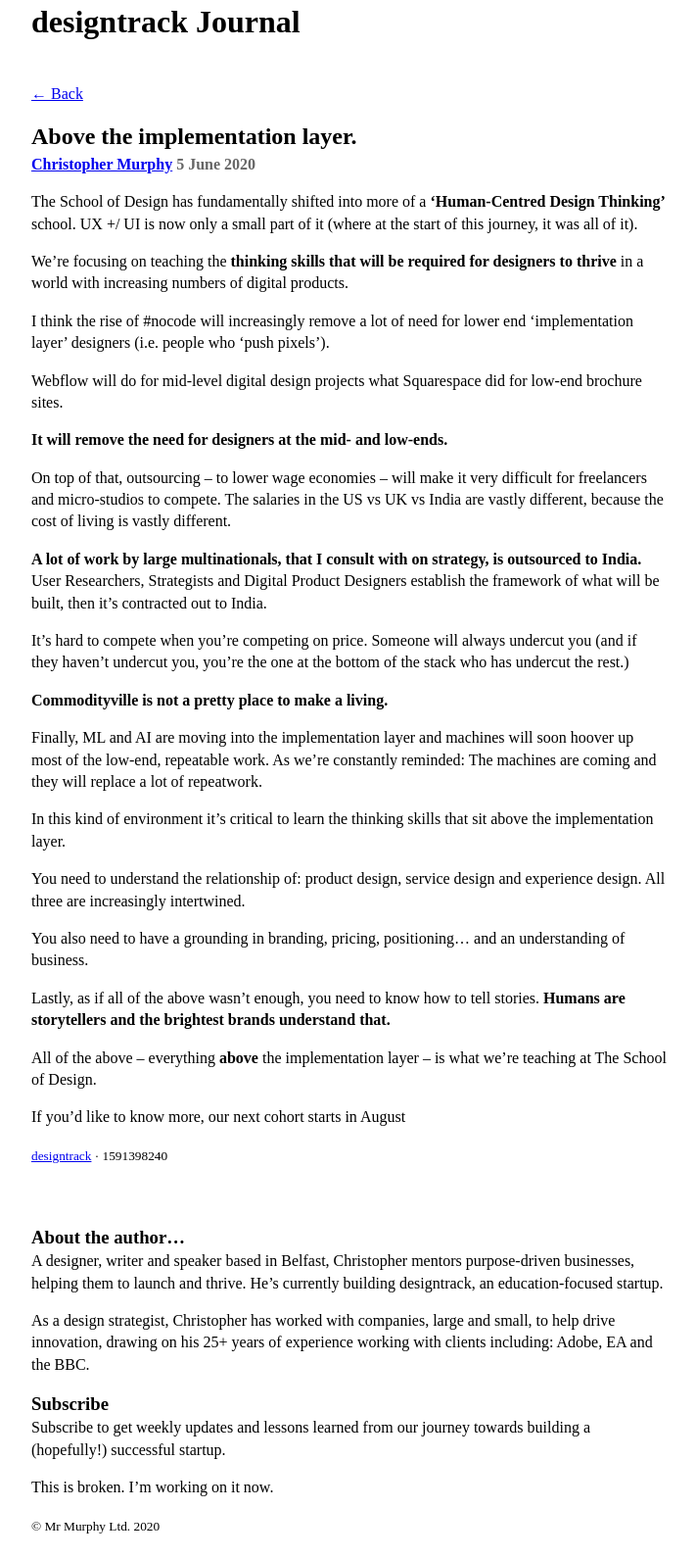
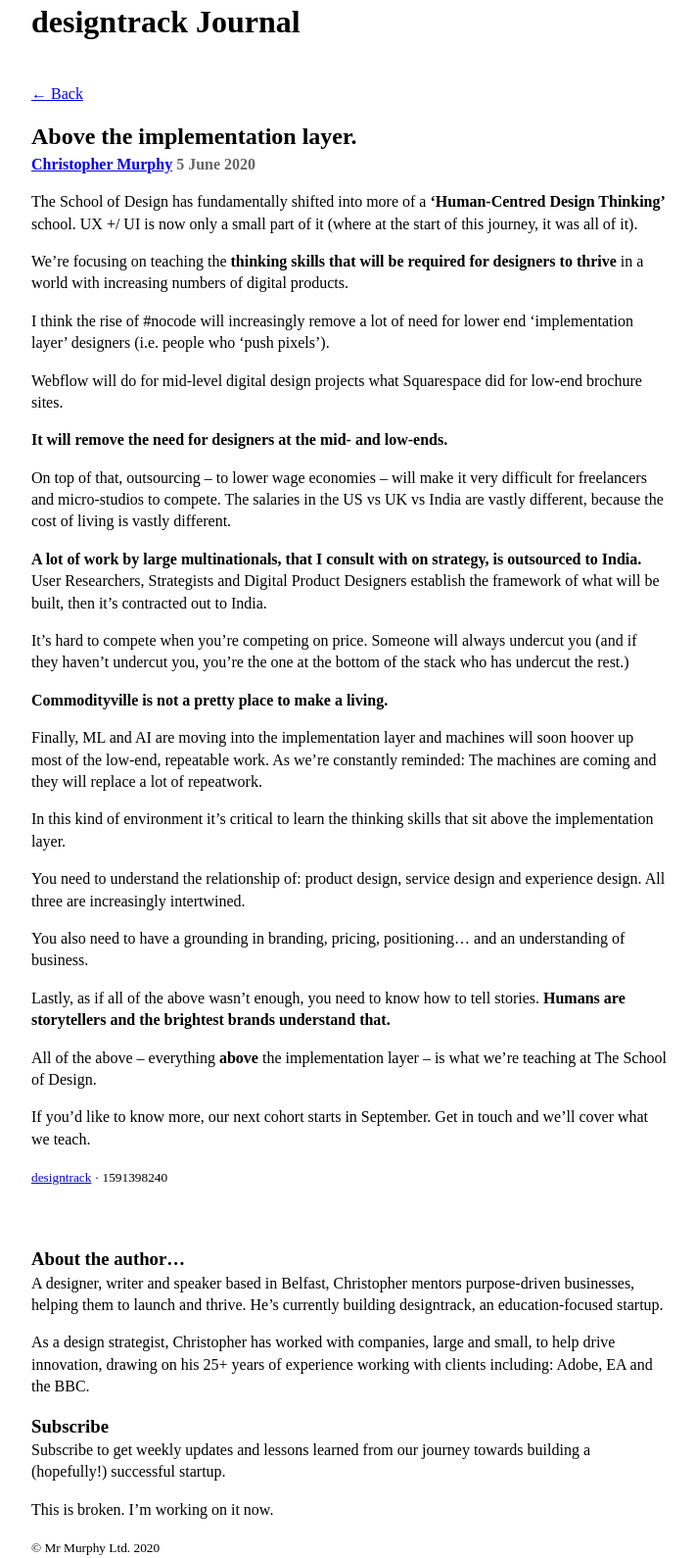
Before and after one commit to designtrack/designtrack-journal, a Jekyll site: the page built from _posts/2020-06-05-above-the-implementation-layer.md, in a window 1280 px wide. Shown: the whole page at 98% size, without its empty margins (283-994 px from the left). Built offline with Jekyll 4.4.1, drawn with Linux system fonts in a browser that asks for light colours; nearby versions of some CDN libraries; before the commit the page ends 1568 px from its top, so only the background shows below that.

Commit message:
Update from Forestry.io Christopher Murphy updated _posts/2020-06-05-above-the-implementation-layer.md

```diff
--- a/_posts/2020-06-05-above-the-implementation-layer.md
+++ b/_posts/2020-06-05-above-the-implementation-layer.md
@@ -34,4 +34,4 @@ Lastly, as if all of the above wasn’t enough, you need to know how to tell sto
 
 All of the above – everything **above** the implementation layer – is what we’re teaching at The School of Design.
 
-If you'd like to know more, our next cohort starts in August
+If you'd like to know more, our next cohort starts in September. Get in touch and we'll cover what we teach.
```
